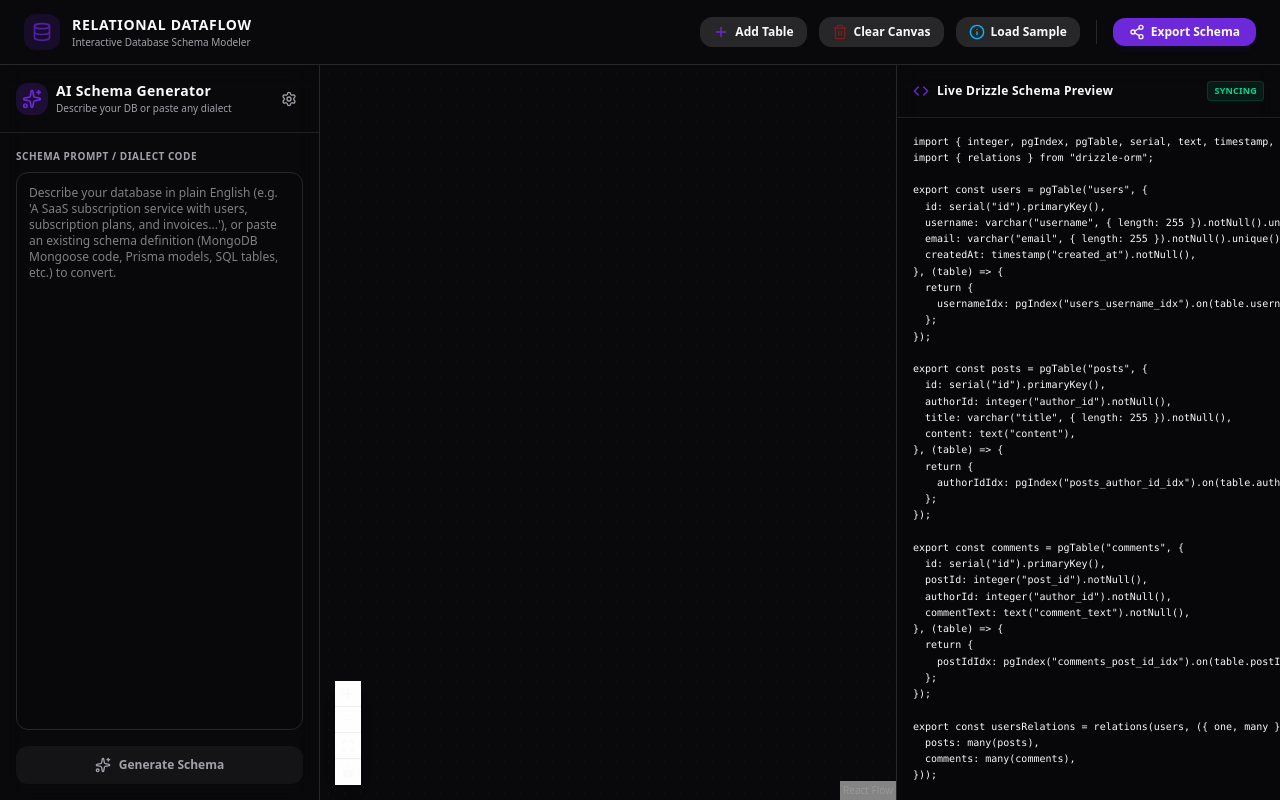
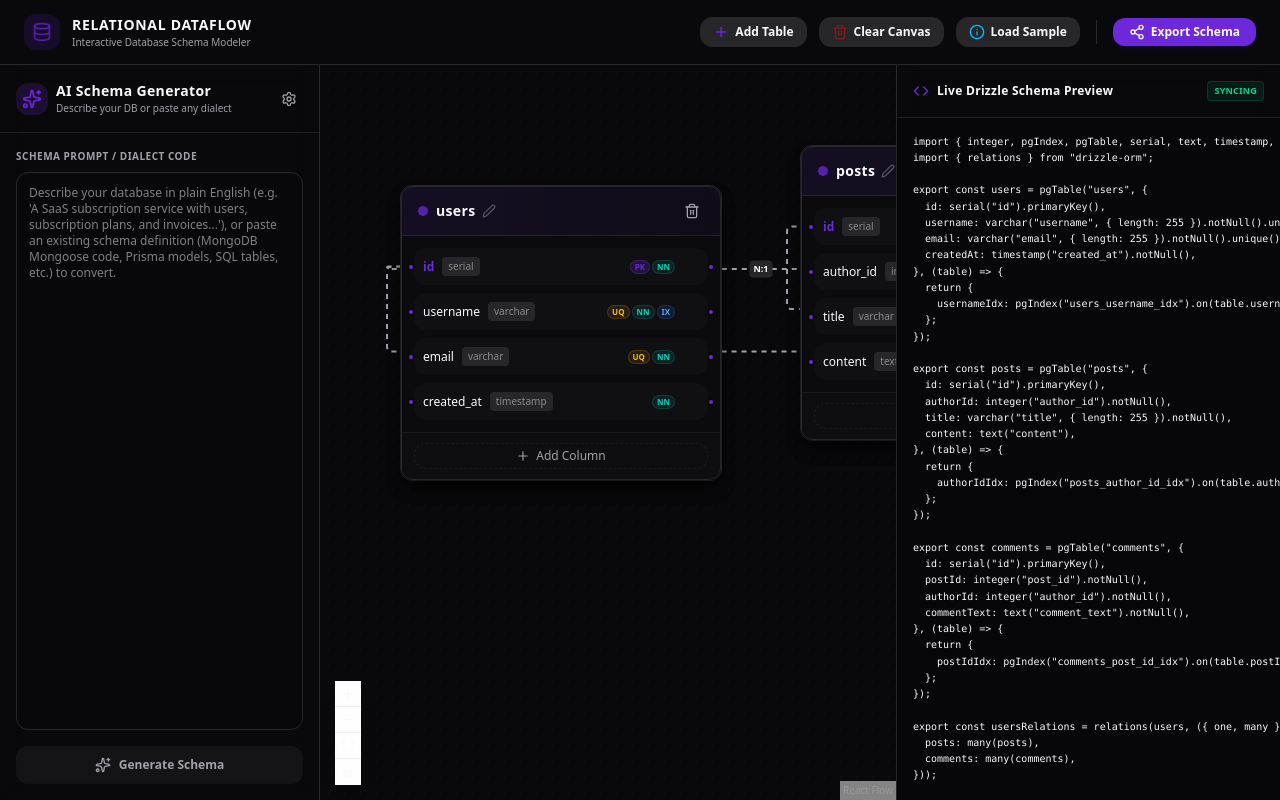
Before and after one commit to Jasim-Al/transactions-dataflow, a React (Vite) app: page / in a window 1280 px wide. Built offline with nearby package versions, Linux system fonts and the light colour scheme.

Commit message:
fix: intercept dimension updates in onNodesChange callback to terminate the infinite ReactFlow layout rendering loop

```diff
--- a/src/App.tsx
+++ b/src/App.tsx
@@ -281,18 +281,29 @@ export default function App() {
 
   // Node Change callback for drags
   const onNodesChange = useCallback((changes: NodeChange[]) => {
+    const positionChanges = changes.filter(c => c.type === 'position');
+    if (positionChanges.length === 0) return;
+
     setSchema(prev => {
+      let changed = false;
       const updatedTables = prev.tables.map(table => {
-        const matchingChange = changes.find((c: any) => c.id === table.id && c.type === 'position');
+        const matchingChange = positionChanges.find((c: any) => c.id === table.id);
         if (matchingChange && 'position' in matchingChange && matchingChange.position) {
-          return {
-            ...table,
-            x: matchingChange.position.x,
-            y: matchingChange.position.y
-          };
+          const newX = matchingChange.position.x;
+          const newY = matchingChange.position.y;
+          if (newX !== table.x || newY !== table.y) {
+            changed = true;
+            return {
+              ...table,
+              x: newX,
+              y: newY
+            };
+          }
         }
         return table;
       });
+
+      if (!changed) return prev;
       return { ...prev, tables: updatedTables };
     });
   }, []);
```
